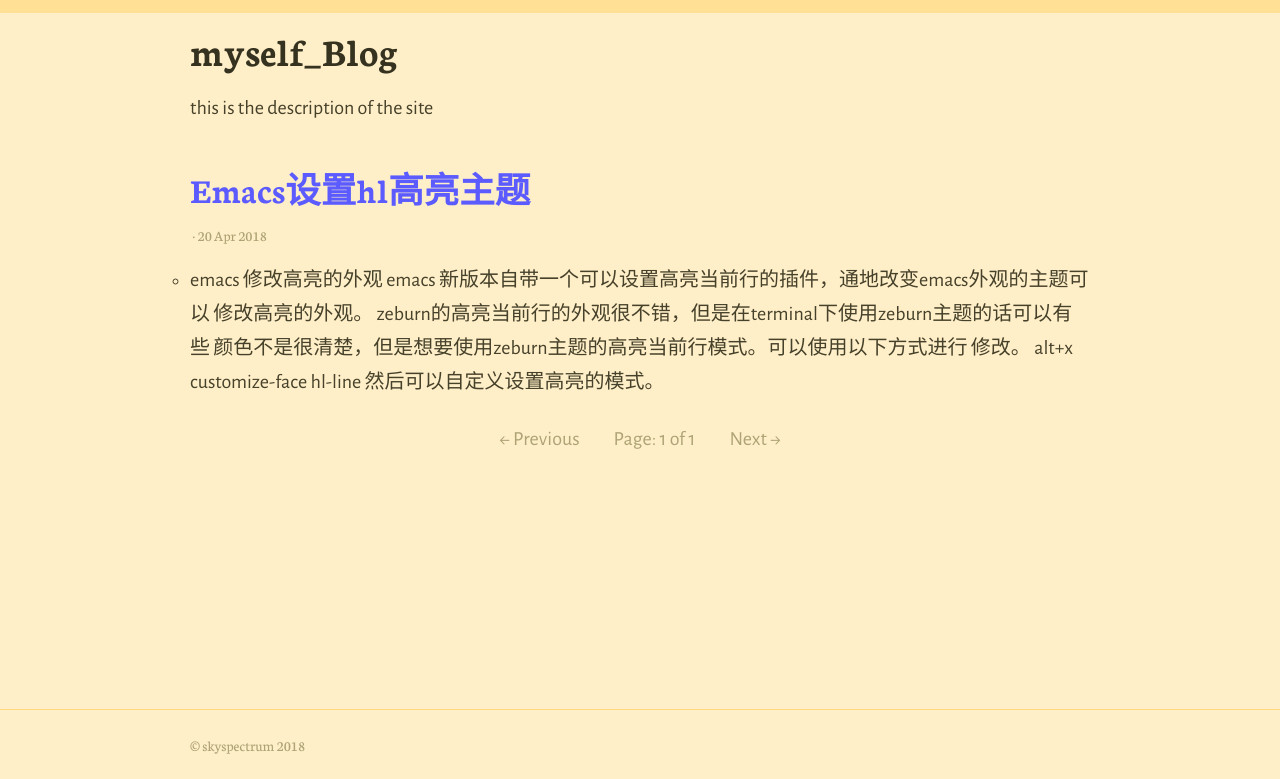
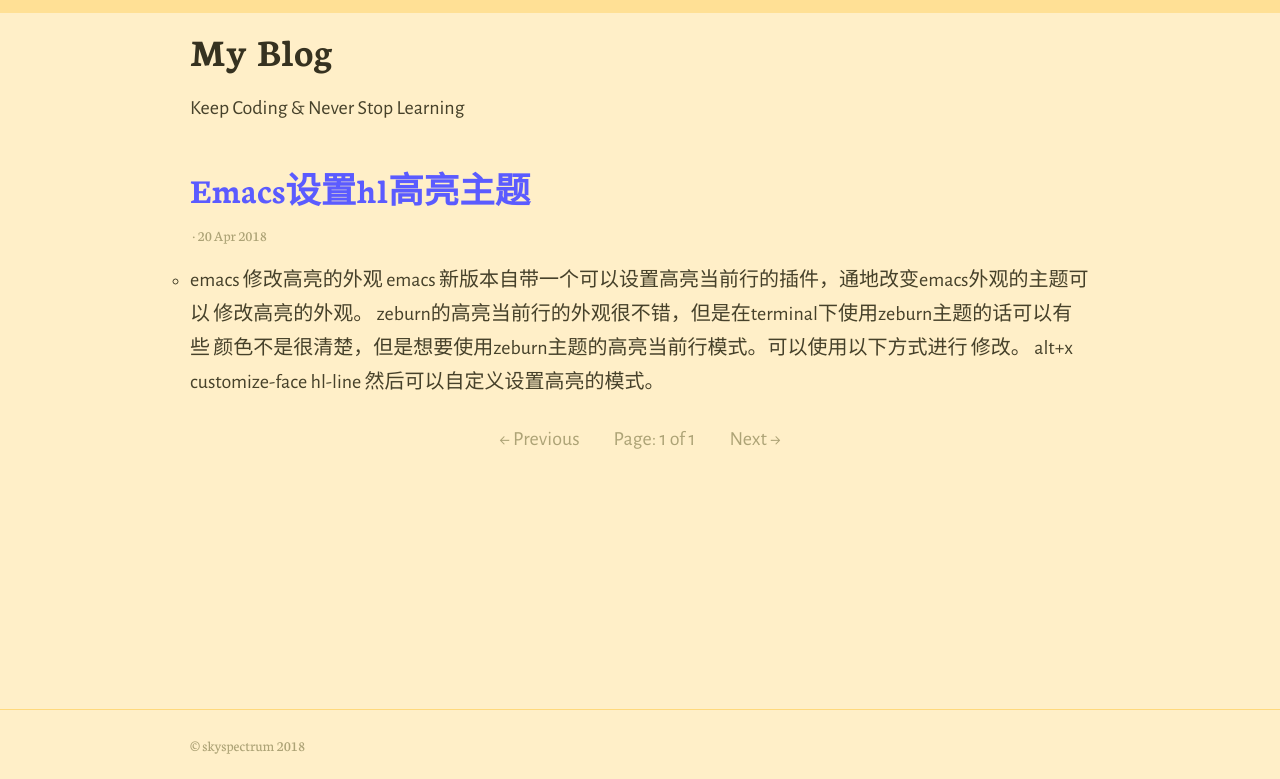
Before and after one commit to skyspectrum/skyspectrum.github.io, a Jekyll site: the page built from index.html, in a window 1280 px wide, cut to the strip 121-900 px from the top of the page. Built offline with Jekyll 4.4.1, drawn with Linux system fonts in a browser that asks for light colours; the list of posts is cut into pages by our own code.

Commit message:
modify the description

```diff
--- a/_config.yml
+++ b/_config.yml
@@ -37,9 +37,9 @@ timezone: Asia/Shanghai
 # 5. Collections
 collections:
   posts:
-    title: myself_Blog # Needed for Siteleaf
+    title: My Blog # Needed for Siteleaf
     output: true
-    description: "this is the description of the site" # The post list page content
+    description: "Keep Coding & Never Stop Learning" # The post list page content
 
 # 6. Jekyll collections settings
 defaults:
```
